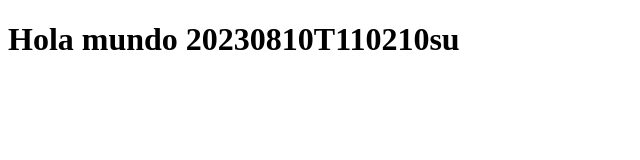
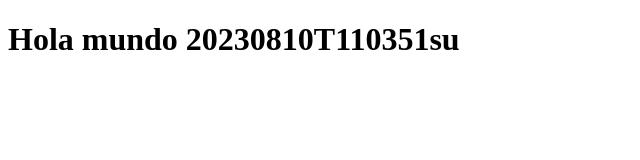
Before and after one commit to jawuatfdiaz/automaticgit, a plain HTML site: page index.html in a window 1280 px wide. Shown: the full height of the page, 0-640 px from the left. Drawn offline with Linux system fonts and the light colour scheme.

Commit message:
Agregar archivo

```diff
--- a/index.html
+++ b/index.html
@@ -1 +1 @@
-<!DOCTYPE html> <html1><head><title>Hola mundo</title></head><body><h1>Hola mundo 20230810T110210su </h1></body></html1>
+<!DOCTYPE html> <html1><head><title>Hola mundo</title></head><body><h1>Hola mundo 20230810T110351su </h1></body></html1>
```
